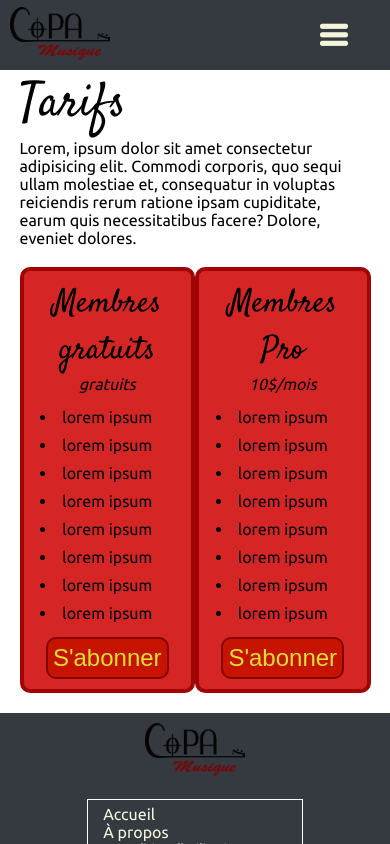
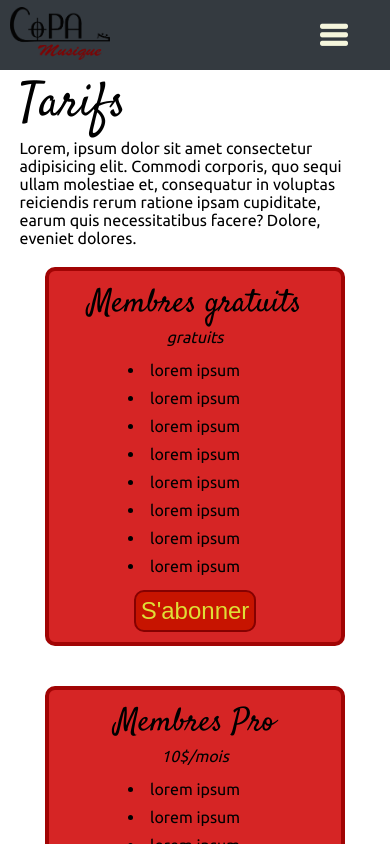
Before and after one commit to CoPA-Musique/copa-frontend, a React (Create React App) app: page /tarifs in a window 390 px wide. Shown: the top 844 px of the page. Built offline with nearby package versions, Linux system fonts and the light colour scheme.

Commit message:
mode responsive

```diff
--- a/src/components/GrilleTarifs/GrilleTarifs.module.css
+++ b/src/components/GrilleTarifs/GrilleTarifs.module.css
@@ -2,3 +2,9 @@
     display: flex;
     justify-content: space-around;
 }
+
+@media (max-width: 950px) {
+    .GrilleTarifs {
+        flex-direction: column;
+    }
+}
```
